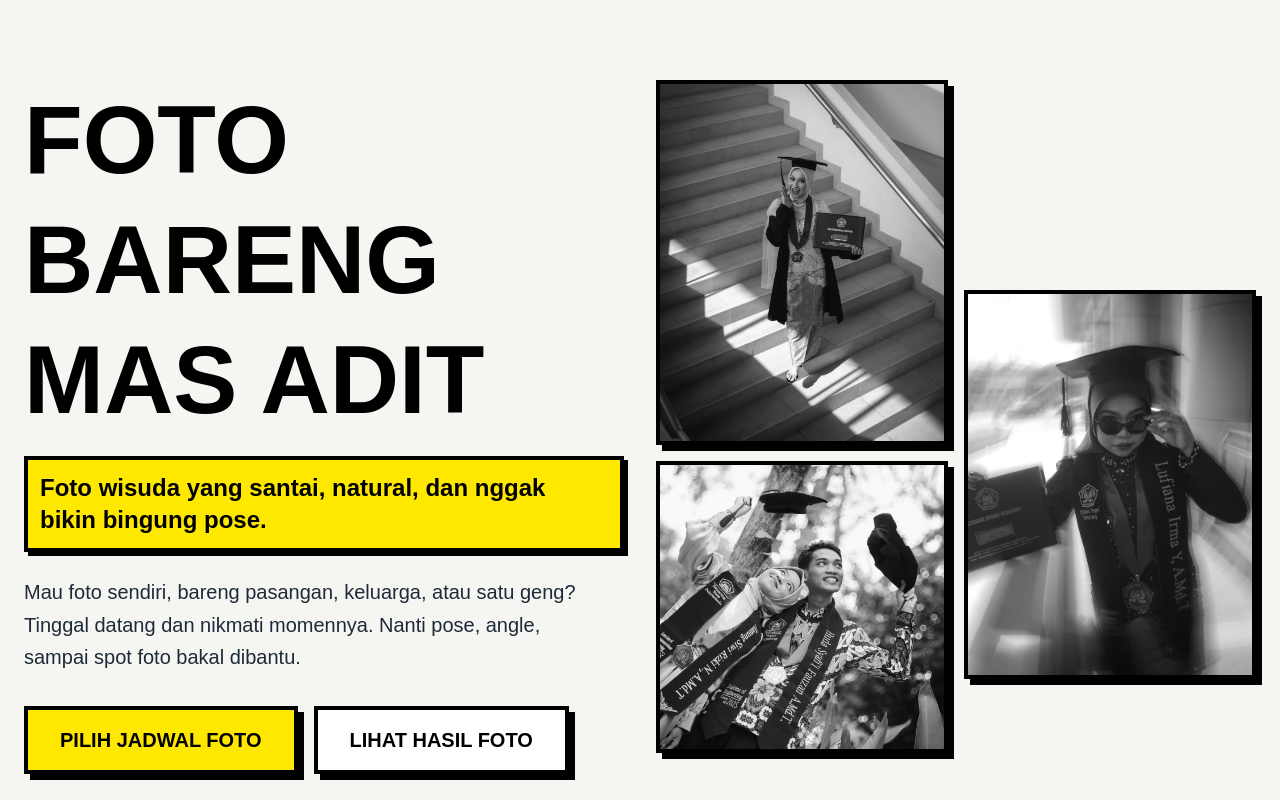
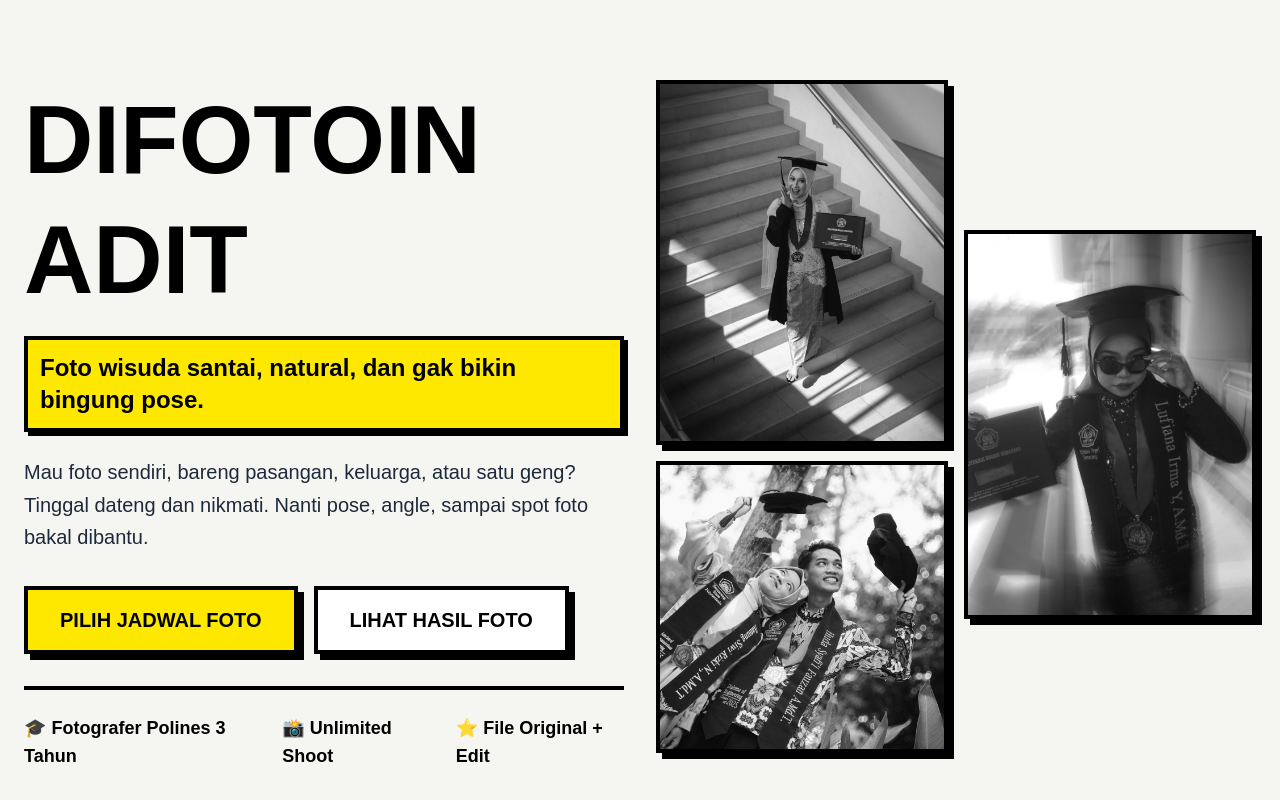
Before and after one commit to Adityasat23/booking-portfolio, a Next.js app: page / in a window 1280 px wide. Shown: the top 800 px of the page. Built offline with nearby package versions, Linux system fonts and the light colour scheme.

Commit message:
Update metadata

```diff
--- a/components/Hero.tsx
+++ b/components/Hero.tsx
@@ -8,13 +8,13 @@ export default function Hero() {
         {/* Bagian Teks (Kiri) */}
         <div className="flex flex-col">
           <h1 className="text-5xl md:text-7xl lg:text-8xl font-black uppercase leading-tight mb-4 text-black">
-            FOTO BARENG MAS ADIT
+            DIFOTOIN ADIT
           </h1>
           <h2 className="text-xl md:text-2xl font-bold mb-6 text-black bg-[#FFE800] inline-block p-3 border-4 border-black shadow-[4px_4px_0px_0px_rgba(0,0,0,1)] w-fit">
-            Foto wisuda yang santai, natural, dan nggak bikin bingung pose.
+            Foto wisuda santai, natural, dan gak bikin bingung pose.
           </h2>
           <p className="text-lg md:text-xl font-medium mb-8 text-gray-800 leading-relaxed max-w-xl">
-            Mau foto sendiri, bareng pasangan, keluarga, atau satu geng? Tinggal datang dan nikmati momennya. Nanti pose, angle, sampai spot foto bakal dibantu.
+            Mau foto sendiri, bareng pasangan, keluarga, atau satu geng? Tinggal dateng dan nikmati. Nanti pose, angle, sampai spot foto bakal dibantu.
           </p>
 
           <div className="flex flex-col sm:flex-row gap-4 mb-8">
@@ -34,7 +34,7 @@ export default function Hero() {
 
           {/* Trust Bar */}
           <div className="flex flex-col sm:flex-row gap-4 sm:gap-6 pt-6 border-t-4 border-black font-bold text-base md:text-lg text-black">
-            <span className="flex items-center gap-2">🎓 250+ Wisudawan Difoto</span>
+            <span className="flex items-center gap-2">🎓 Fotografer Polines 3 Tahun</span>
             <span className="flex items-center gap-2">📸 Unlimited Shoot</span>
             <span className="flex items-center gap-2">⭐ File Original + Edit</span>
           </div>
```
